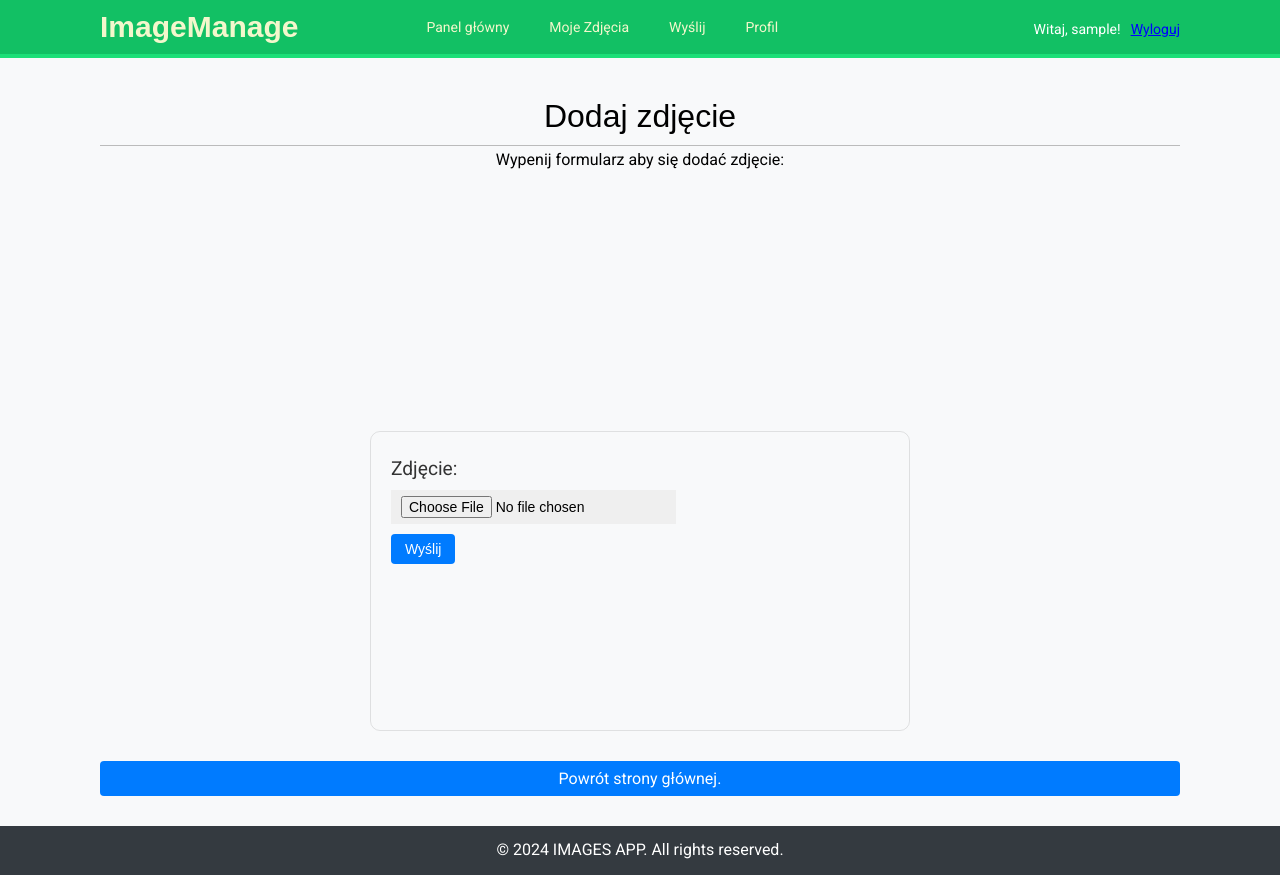
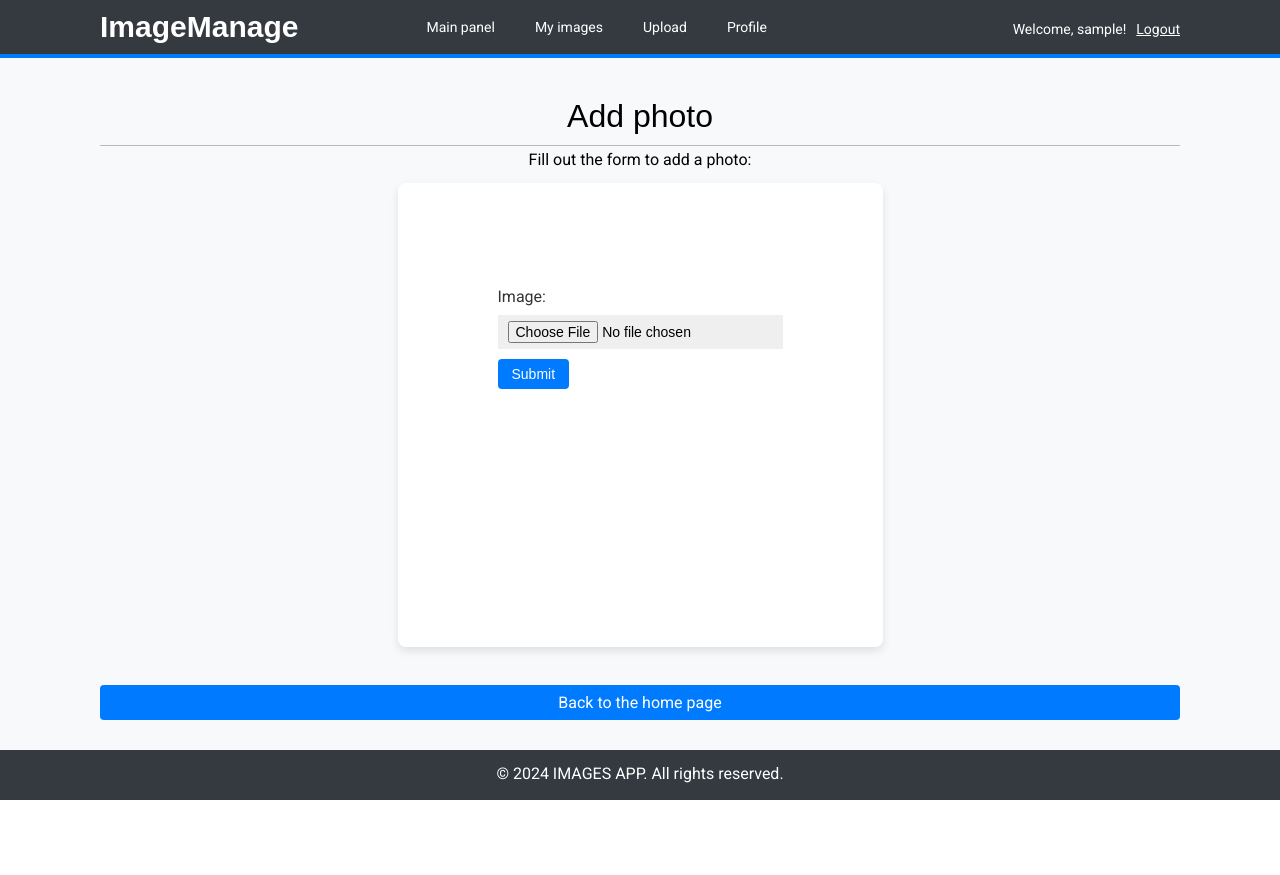
Before and after one commit to Naffik/ImageManage, a Django app: page /images/image_upload/ in a window 1280 px wide. After the commit the page ends 800 px from the top, so only its background shows below. Run offline with Django 5.2, Linux system fonts and the light colour scheme; the visitor is signed in with stand-in values (Sample User, id 1); some libraries are stand-ins or nearby versions.

Commit message:
Changed all text to english and fixed styles.

```diff
--- a/account/models.py
+++ b/account/models.py
@@ -26,7 +26,7 @@ class Profile(models.Model):
     account_tier = models.ForeignKey(AccountTier, on_delete=models.CASCADE, null=True, blank=False)
 
     def __str__(self):
-        return 'Profil użytkownika {}'.format(self.user.username)
+        return 'User {} profile'.format(self.user.username)
 
     def image_count(self):
         images = Image.objects.filter(user=self.user)
--- a/account/static/css/base.css
+++ b/account/static/css/base.css
@@ -1,7 +1,11 @@
 * {
     margin: 0;
     padding: 0;
-    box-sizing: border-box;
+}
+
+html, body {
+    height: 100%;
+    margin: 0;
 }
 
 body {
@@ -18,6 +22,13 @@ body {
     display: flex;
     flex-direction: column;
     flex: 1;
+    position: relative;
+}
+
+#container {
+    flex: 1;
+    display: flex;
+    flex-direction: column;
 }
 
 header {
@@ -71,7 +82,7 @@ header .user {
 header .logout-button {
     background: none;
     border: none;
-    color: blue;
+    color: #fff;
     cursor: pointer;
     text-decoration: underline;
     padding: 0;
@@ -138,25 +147,20 @@ main p {
     margin-top: 0.5em;
 }
 footer {
+    height: 30px;
+    flex-shrink: 0;
     background-color: #343a40;
     color: #fff;
     text-align: center;
     padding: 10px 0;
     margin-top: auto;
+    position: absolute;
+    bottom: 0;
+    width: 100%;
 }
 
 p {
     line-height: 1.8;
-}
-
-
-a {
-    color: #12c064;
-    text-decoration: none;
-}
-
-a:hover {
-    color: #00a74f;
 }
 
 h1, h2, h3, h4, h5, h6 {
@@ -181,16 +185,16 @@ ol {
 #header {
     padding: 10px 100px;
     font-size: 14px;
-    background: #12c064;
+    background-color: #343a40;
     color: #fff;
-    border-bottom: 4px solid #1cdf78;
+    border-bottom: 4px solid #007bff;
     overflow: auto;
 }
 
 #header .logo {
     font-family: 'Muli', sans-serif;
     float: left;
-    color: #f3f7cc;
+    color: #fff;
     font-size: 20px;
     margin-right: 10%;
 }
@@ -213,7 +217,7 @@ ol {
 }
 
 #header a {
-    color: #f3f7cc;
+    color: #fff;
 }
 
 #header a:hover {
@@ -227,6 +231,9 @@ ol {
 
 #content {
     padding: 30px 100px 0px 100px;
+    flex-direction: column;
+    justify-content: space-between;
+    margin-bottom: 50px;
 }
 
 #content h1 {
@@ -533,28 +517,26 @@ a.like, a.follow {
 }
 
 .image-card img {
-    width: 200px;
+    min-width: 168px;
     max-height: 250px;
 }
 
 /* Upload form */
-.upload-section {
-    margin: auto;
-    width: 50%;
-    height: 300px;
-    padding: 20px;
-    border: solid 1px rgba(0, 0, 0, 0.1);
-    border-radius: 10px;
-    font-size: larger;
-    /* display: flex;
-    flex-direction: column; */
-    /* justify-content: center;
-    align-items: center; */
-    margin-top: 20vw;
+.upload-section, .profile-section, .edit-section{
+    min-height: 40%;
+    max-height: 25%;
+    max-width: 40%;
+    min-width: 25%;
+    margin: 0 auto;
+    top: -100px;
+    padding: 100px;
+    background-color: #fff;
+    box-shadow: 0 4px 8px rgba(0, 0, 0, 0.1);
+    border-radius: 8px;
+    text-align: center;
 }
 
 .center-form{
-    flex: 1;
     display: flex;
     flex-direction: column;
     justify-content: space-evenly;
--- a/account/templates/account/dashboard.html
+++ b/account/templates/account/dashboard.html
@@ -1,9 +1,7 @@
 {% extends "base.html" %}
 
 {% block content %}
-<h1>Witaj w Image Manage</h1>
-<div class="dashboard-content">
-    {% block dashboard_content %}
-    {% endblock %}
-</div>
+<h1>Welcome to Image Manage</h1>
+{% block dashboard_content %}
 {% endblock %}
+{% endblock %}
--- a/account/templates/account/register_done.html
+++ b/account/templates/account/register_done.html
@@ -1,8 +1,8 @@
 {% extends "base.html" %}
 
-{% block title %} Witaj {% endblock %}
+{% block title %} Welcome {% endblock %}
 
 {% block content %}
-<h1>Witaj {{ new_user.first_name }}!</h1>
-<p>Twoje konto zostało utworzone pomyślnie. Możesz się już <a href="{% url 'login' %}">zalogować</a></p>
+<h1>Welcome {{ new_user.first_name }}!</h1>
+<p>Your account has been created successfully. You can now <a href="{% url 'login' %}">log in.</a></p>
 {% endblock %}
--- a/account/templates/account/user_list.html
+++ b/account/templates/account/user_list.html
@@ -1,7 +1,7 @@
 {% extends "base.html" %}
 
 {% block content %}
-  <h1>Lista użytkowników</h1>
+  <h1>User list</h1>
   <ul>
     {% for user in users %}
       <li><a href="{% url 'user_detail' user.username %}">{{ user.username }}</a></li>
--- a/account/templates/base.html
+++ b/account/templates/base.html
@@ -20,31 +20,31 @@
                 <nav>
                     <ul class="menu">
                         <li {% if section == "dashboard" %} class="selected" {% endif %}>
-                            <a href="{% url 'dashboard' %}">Panel główny</a>
+                            <a href="{% url 'dashboard' %}">Main panel</a>
                         </li>
                         <li {% if section == "images" %} class="selected" {% endif %}>
-                            <a href="{% url 'image_list' %}">Moje Zdjęcia</a>
+                            <a href="{% url 'image_list' %}">My images</a>
                         </li>
                         <li {% if section == "upload" %} class="selected" {% endif %}>
-                            <a href="{% url 'image_upload' %}">Wyślij</a>
+                            <a href="{% url 'image_upload' %}">Upload</a>
                         </li>
                         <li {% if section == "profile" %} class="selected" {% endif %}>
-                            <a href="{% url 'user_detail' request.user.username %}">Profil</a>
+                            <a href="{% url 'user_detail' request.user.username %}">Profile</a>
                         </li>
                     </ul>
                 </nav>
             {% endif %}
             <div class="user">
                 {% if request.user.is_authenticated %}
-                    Witaj, {{ request.user.username }}!
+                    Welcome, {{ request.user.username }}!
                     <form method="post" action="{% url 'logout' %}" style="display:inline;">
                         {% csrf_token %}
                         <button type="submit" class="logout-button">
-                            Wyloguj
+                            Logout
                         </button>
                     </form>
                 {% else %}
-                    <a href="{% url 'login' %}">Zaloguj</a>
+                    <a href="{% url 'login' %}">Sing in</a>
                 {% endif %}
             </div>
         </header>
--- a/core/settings.py
+++ b/core/settings.py
@@ -48,6 +48,7 @@ MIDDLEWARE = [
     'django.contrib.sessions.middleware.SessionMiddleware',
     'django.middleware.common.CommonMiddleware',
     'django.middleware.csrf.CsrfViewMiddleware',
+    'django.middleware.locale.LocaleMiddleware',
     'django.contrib.auth.middleware.AuthenticationMiddleware',
     'django.contrib.messages.middleware.MessageMiddleware',
     'django.middleware.clickjacking.XFrameOptionsMiddleware',
@@ -107,14 +108,13 @@ AUTH_PASSWORD_VALIDATORS = [
 # Internationalization
 # https://docs.djangoproject.com/en/5.0/topics/i18n/
 
-LANGUAGE_CODE = 'pl'
+LANGUAGE_CODE = 'en-us'
 
 TIME_ZONE = 'Europe/Warsaw'
 
 USE_I18N = True
-USE_L10N = True
+
 USE_TZ = True
-
 
 # Static files (CSS, JavaScript, Images)
 # https://docs.djangoproject.com/en/5.0/howto/static-files/
--- a/images/forms.py
+++ b/images/forms.py
@@ -8,7 +8,7 @@ class ImageForm(forms.ModelForm):
     class Meta:
         model = Image
         fields = ('original_image',)
-        labels = {'original_image': 'Zdjęcie'}
+        labels = {'original_image': 'Image'}
         widgets = {
             'name': FileInput(attrs={
                 'class': "form-control",
--- a/images/templates/images/dashboard_extension.html
+++ b/images/templates/images/dashboard_extension.html
@@ -5,12 +5,10 @@
 {% block dashboard_content %}
     {{ block.super }}
     <section class="hero">
-        <div class="image-dashboard-section">
-            <div class="markdown-content">
-                {{ readme_content|markdown_to_html|safe }}
-            </div>
-            <p>Tu możesz zarządzać swoimi zdjęciami.</p>
-            <a href="{% url 'image_upload' %}" class="btn-primary">Dodaj zdjęcie</a>
+        <div class="markdown-content">
+            {{ readme_content|markdown_to_html|safe }}
         </div>
+        <p>Here you can manage your photos.</p>
+        <a href="{% url 'image_upload' %}" class="btn-primary">Add photo</a>
     </section>
 {% endblock %}
--- a/images/templates/images/image_list.html
+++ b/images/templates/images/image_list.html
@@ -1,13 +1,13 @@
 {% extends "images/dashboard_extension.html" %}
 
 {% block content %}
-  <h1>Moje Zdjęcia</h1>
+  <h1>My Images</h1>
   <section class="images-section">
     <div class="image-grid">
       {% for image in images %}
         <div class="image-card">
           <img src="{{ image.get_thumbnail }}" alt="Thumbnail 200px">
-          <a href="{% url 'image_detail' image.pk %}" class="btn-secondary">Przejdź do szczegółów</a>
+          <a href="{% url 'image_detail' image.pk %}" class="btn-secondary">Go to details</a>
           {% comment %} <a href="#" class="btn-secondary">Get Expiring Link</a> {% endcomment %}
         </div>
       {% endfor %}
@@ -17,7 +17,7 @@
 {% if previous_url %}
     <a href="{{ previous_url }}" class="btn-primary back-btn">Back</a>
 {% else %}
-    <a href="{% url 'image_upload' %}" class="btn-primary back-btn">Powrót do dodawania zdjęć.</a>
+    <a href="{% url 'image_upload' %}" class="btn-primary back-btn">Back to adding photos</a>
 {% endif %}
 
 <!-- Custom pagination controls -->
--- a/images/templates/images/image_upload.html
+++ b/images/templates/images/image_upload.html
@@ -1,20 +1,22 @@
 {% extends "images/dashboard_extension.html" %}
 
-{% block title %} Dodaj zdjęcie {% endblock %}
+{% block title %} Add photo {% endblock %}
 
 {% block content %}
-<h1>Dodaj zdjęcie</h1>
-<p>Wypenij formularz aby się dodać zdjęcie:</p>
+<div class="content-header">
+    <h1>Add photo</h1>
+    <p>Fill out the form to add a photo:</p>
+</div>
 <section class="upload-section">
 <form action="." method="post" enctype="multipart/form-data" class="center-form">
     {{ image_form.as_p }}
     {% csrf_token %}
-    <p><input type="submit" value="Wyślij" class="btn-primary"></p>
+    <p><input type="submit" value="Submit" class="btn-primary"></p>
 </form>
 </section>
 {% if previous_url %}
     <a href="{{ previous_url }} " class="btn-primary back-btn">Back</a>
 {% else %}
-    <a href="{% url 'dashboard' %}" class="btn-primary back-btn">Powrót strony głównej.</a>
+    <a href="{% url 'dashboard' %}" class="btn-primary back-btn">Back to the home page</a>
 {% endif %}
 {% endblock %}
--- a/images/views.py
+++ b/images/views.py
@@ -78,7 +78,7 @@ class ImageListView(LoginRequiredMixin, ListView):
     model = Image
     template_name = 'images/image_list.html'
     context_object_name = 'images'
-    paginate_by = 21
+    paginate_by = 14
 
     def get_queryset(self):
         return Image.objects.prefetch_related('thumbnails').filter(user=self.request.user).order_by('-created_at')
```
Also changed, not shown: other parts of account/static/css/base.css (+52 -67 lines), account/forms.py (+4 -3 lines), account/templates/account/edit.html (+10 -4 lines), account/templates/account/register.html (+5 -5 lines), account/templates/account/user_detail.html (+11 -9 lines), account/templates/registration/logged_out.html (+5 -3 lines), account/templates/registration/login.html (+4 -4 lines), images/templates/images/image_detail.html (+9 -5 lines).
